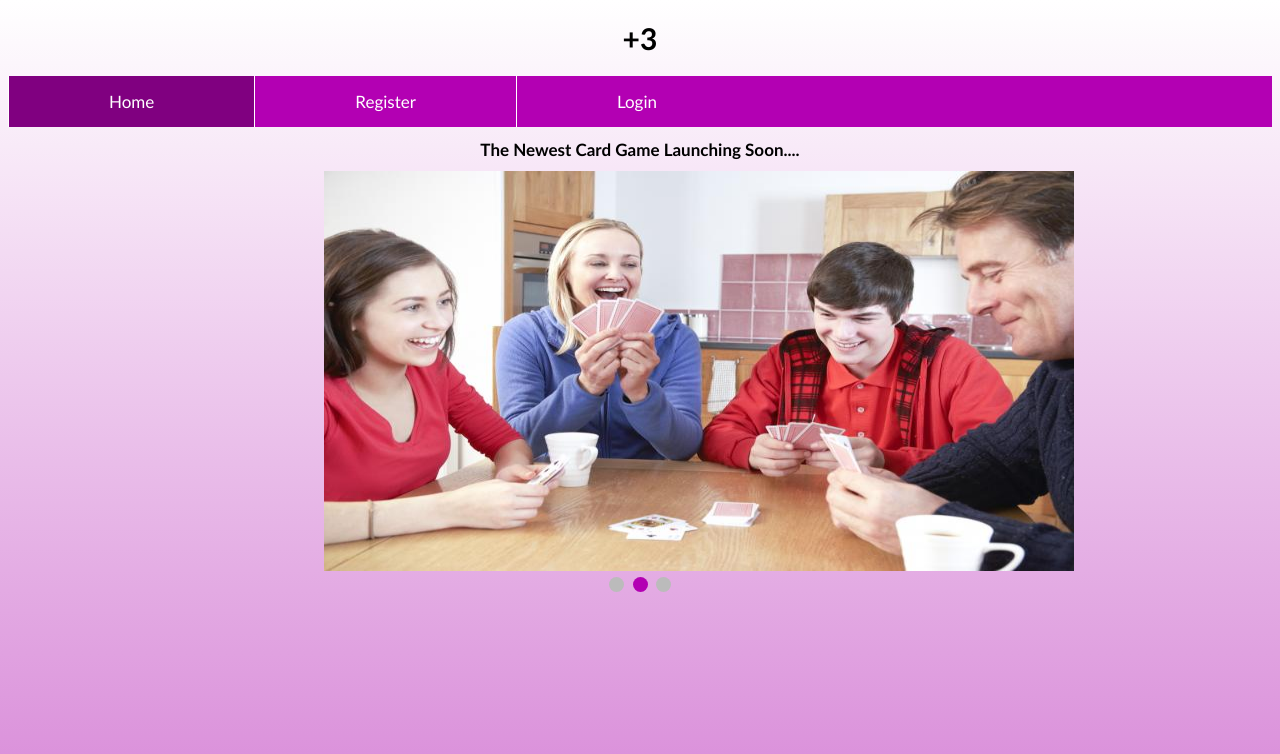
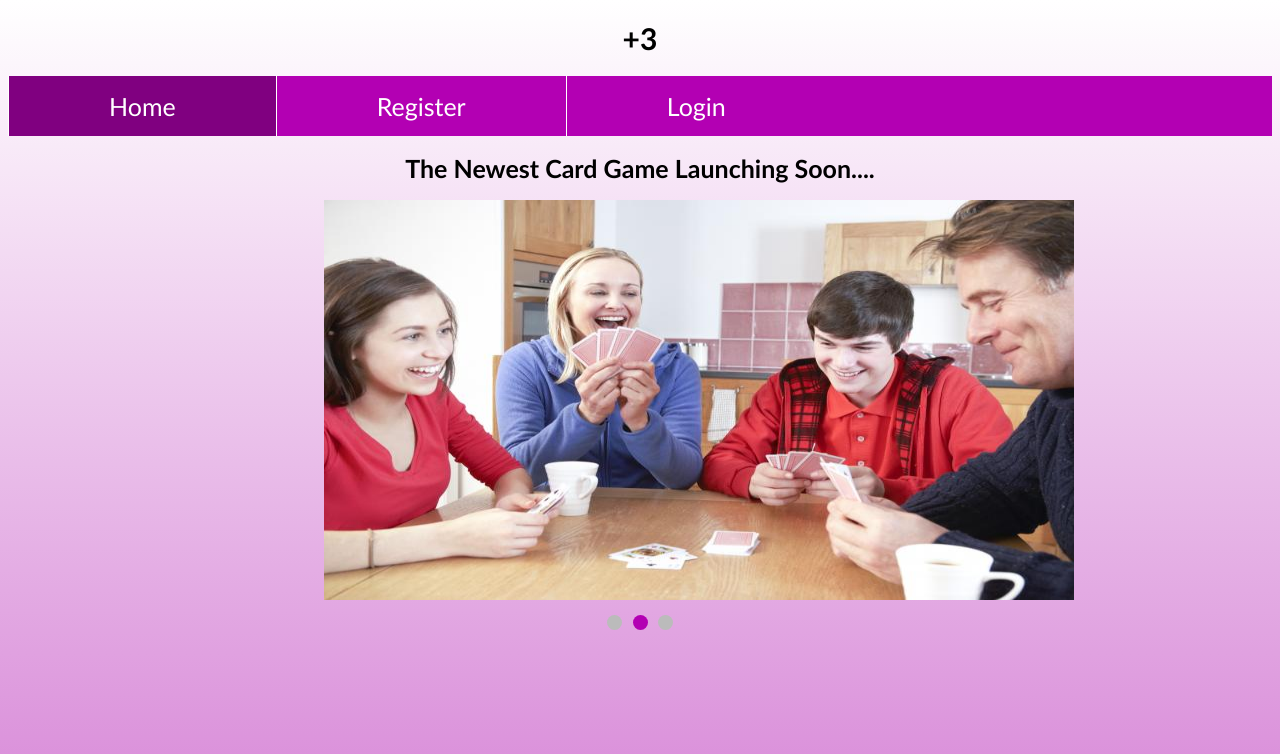
Before and after one commit to Team-19-group-project/website, a PHP site: page / in a window 1280 px wide. Shown: the top 754 px of the page. Run offline with PHP 8.4, Linux system fonts and the light colour scheme.

Commit message:
Update style.css

```diff
--- a/css/style.css
+++ b/css/style.css
@@ -2,7 +2,7 @@
 * {
   	box-sizing: border-box;
 	font-family: Calibri,Candara,Segoe,Segoe UI,Optima,Arial,sans-serif;
-  	font-size: 17px;
+  	font-size: 25px;
 }
 body {
 	background: linear-gradient(#ffffff, #d98cd9) fixed;
```
